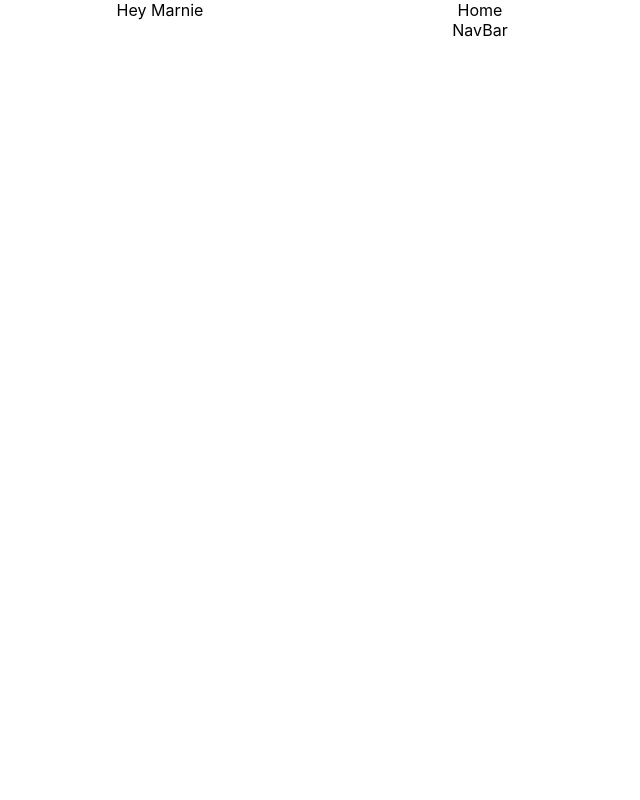
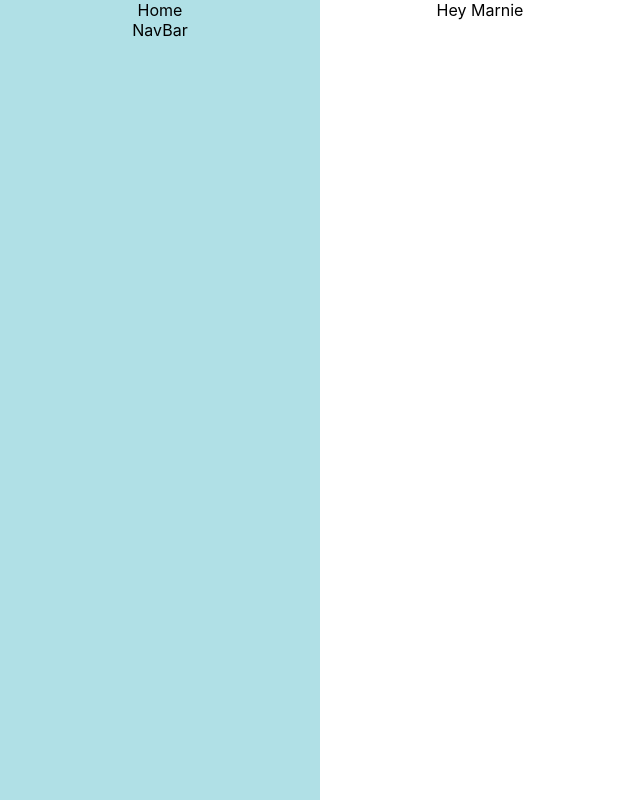
Before and after one commit to MomentaiBro/CarlaniWebApp, a JavaScript app: page /about in a window 1280 px wide. Shown: the whole page, without its empty margins (0-640 px from the left). Built offline with nearby package versions, Linux system fonts and the light colour scheme; the HTML template or start-up script is replaced by a standard one.

Commit message:
checkpoint

```diff
--- a/src/App.css
+++ b/src/App.css
@@ -15,3 +15,12 @@
     "Home Main Main Main"
     "Home Main Main Main"
 }
+
+.Home {
+  grid-area: Home;
+  background-color: powderblue;
+}
+
+.Main {
+  grid-area: Main;
+}
--- a/src/components/About.js
+++ b/src/components/About.js
@@ -1,6 +1,6 @@
 const About = () => {
     return (
-        <div className="About">
+        <div className="About Main" >
             About
         </div>
      );
--- a/src/components/Contact.js
+++ b/src/components/Contact.js
@@ -1,6 +1,6 @@
 const Contact = () => {
     return (
-        <div className="Contact">
+        <div className="Contact Main">
             Contact
         </div>
      );
--- a/src/components/Services.js
+++ b/src/components/Services.js
@@ -1,6 +1,6 @@
 const Services = () => {
     return (
-        <div className="Services">
+        <div className="Services Main">
         Services
         </div>
      );
```
